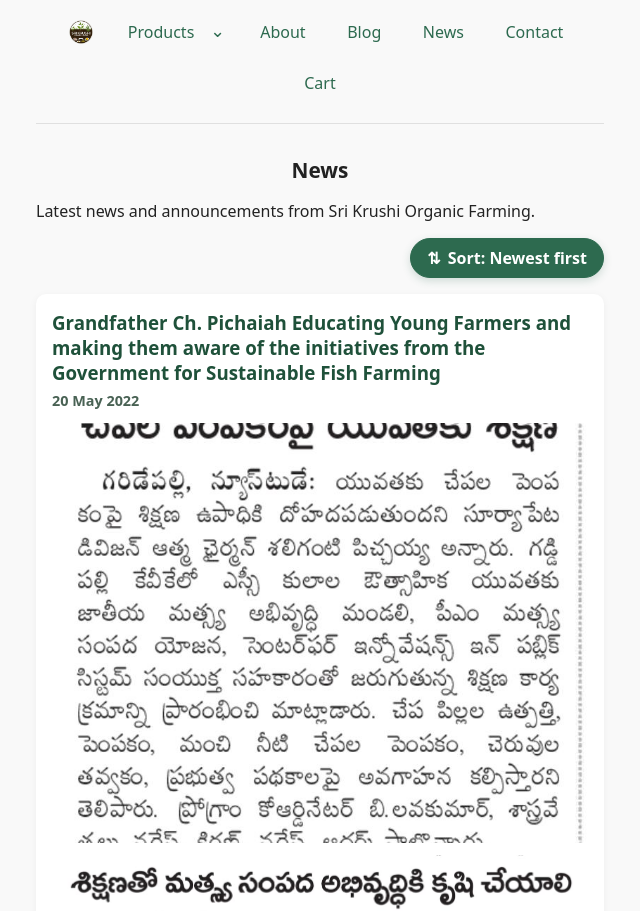
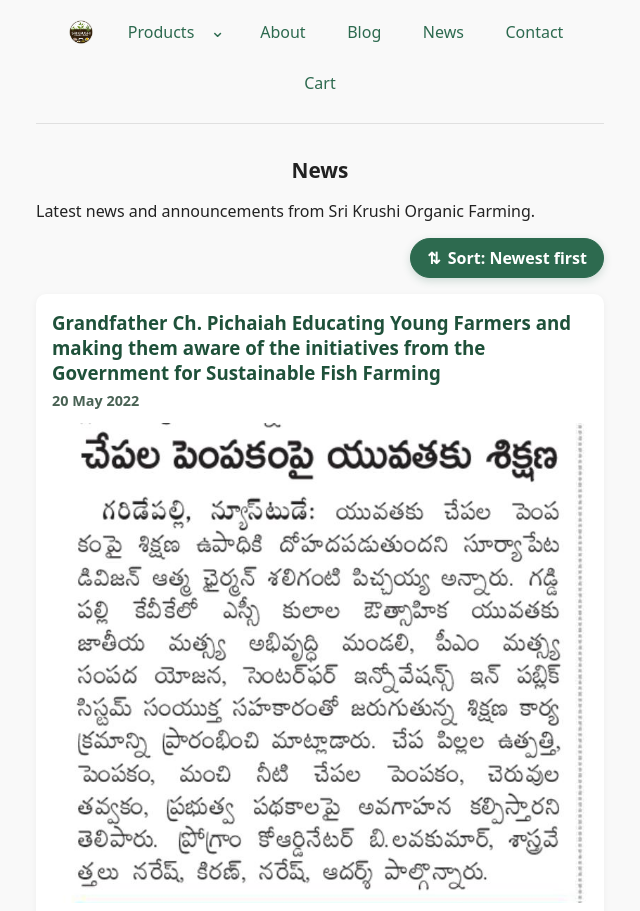
Before and after one commit to SriKrushiArganicFarming/srikrushiarganicfarming.github.io, a React (Vite) app: page /news in a window 1280 px wide. Shown: the top 911 px of the page, without its empty margins (320-960 px from the left). Built offline with nearby package versions, Linux system fonts and the light colour scheme.

Commit message:
fix: remove max-height and object-fit properties from h2 styling

```diff
--- a/src/App.css
+++ b/src/App.css
@@ -353,8 +353,6 @@
     border-radius: 8px;
     display: block;
     height: auto;
-    max-height: 420px;
-    object-fit: cover;
     width: 100%;
 }
 
```
